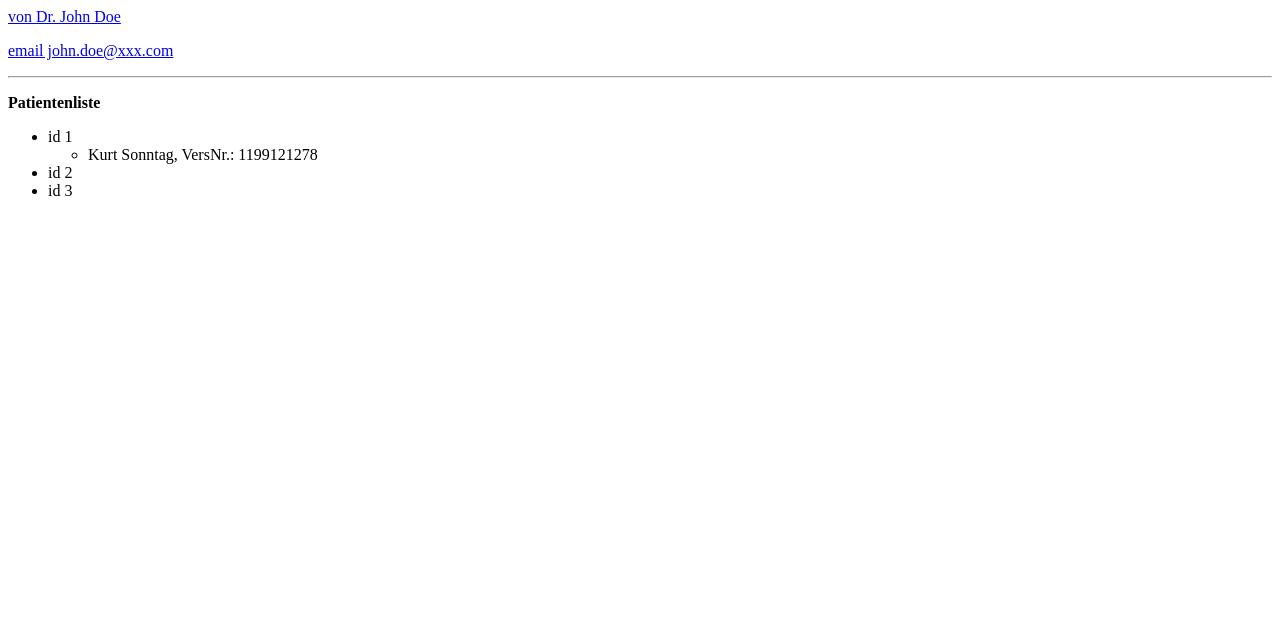
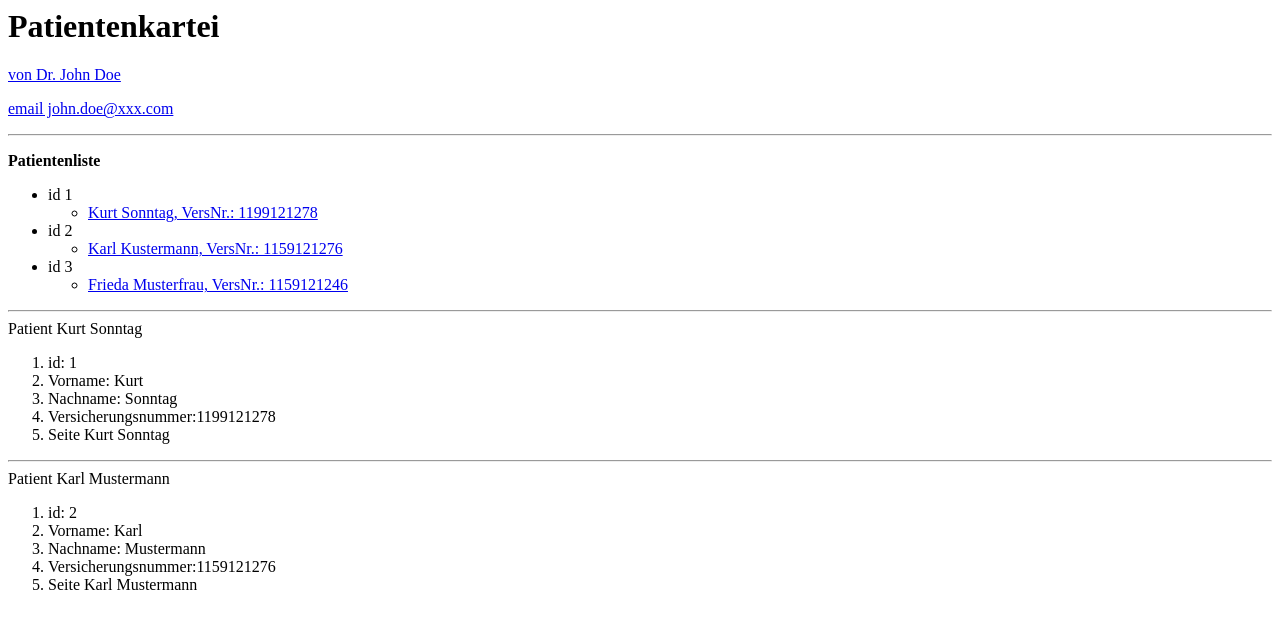
Before and after one commit to haupert-b/Aufgabe_D, a plain HTML site: page index.html in a window 1280 px wide. Drawn offline with Linux system fonts and the light colour scheme.

Commit message:
1 file modified

```diff
--- a/index.html
+++ b/index.html
@@ -5,6 +5,7 @@
     <!-- <link rel="stylesheet" type="text/css" href="styles.css"> -->
   </head>
   <body>
+    <h1>Patientenkartei</h1>
     <a href="https://de.wikipedia.org/wiki/John_Doe">von Dr. John Doe</a>
     <p>
       <a href="mailto:john.doe@xxx.com">email john.doe@xxx.com</a>
@@ -14,10 +15,34 @@
     <ul>
       <li>id 1</li>
         <ul>
-          <li>Kurt Sonntag, VersNr.: 1199121278</li>
+          <li><a href = "#1">Kurt Sonntag, VersNr.: 1199121278</a></li>
         </ul>
       <li>id 2</li>
+      <ul>
+      <li><a href = "#2">Karl Kustermann, VersNr.: 1159121276</a></li>
+    </ul>
       <li>id 3</li>
+      <ul>
+      <li><a href = "#3">Frieda Musterfrau, VersNr.: 1159121246</a></li>
     </ul>
+    </ul>
+    <hr>
+    <a id="1">Patient Kurt Sonntag</a>
+    <ol>
+      <li>id: 1</li>
+      <li>Vorname: Kurt</li>
+      <li>Nachname: Sonntag</li>
+      <li>Versicherungsnummer:1199121278</li>
+      <li>Seite Kurt Sonntag</li>
+    </ol>
+    <hr>
+    <a id="1">Patient Karl Mustermann</a>
+    <ol>
+      <li>id: 2</li>
+      <li>Vorname: Karl</li>
+      <li>Nachname: Mustermann</li>
+      <li>Versicherungsnummer:1159121276</li>
+      <li>Seite Karl Mustermann</li>
+    </ol>
   </body>
 </html>
```
